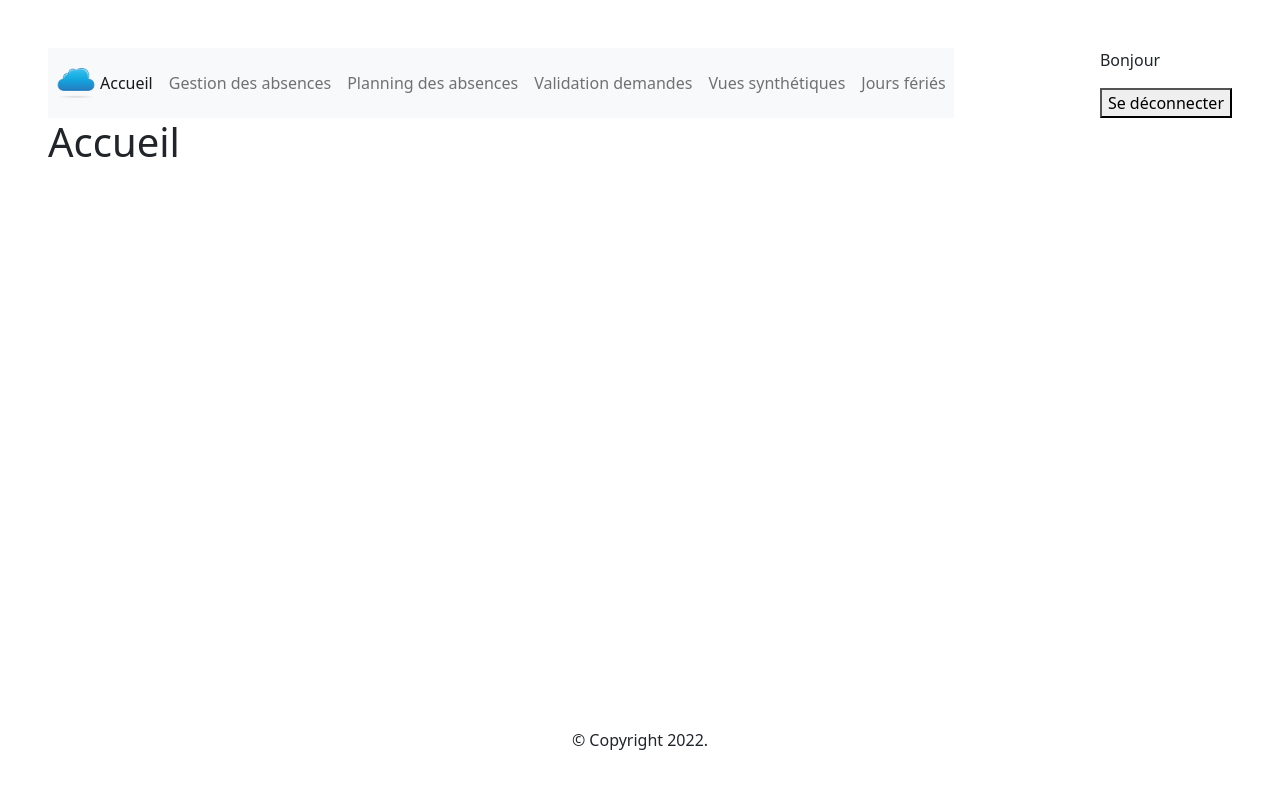
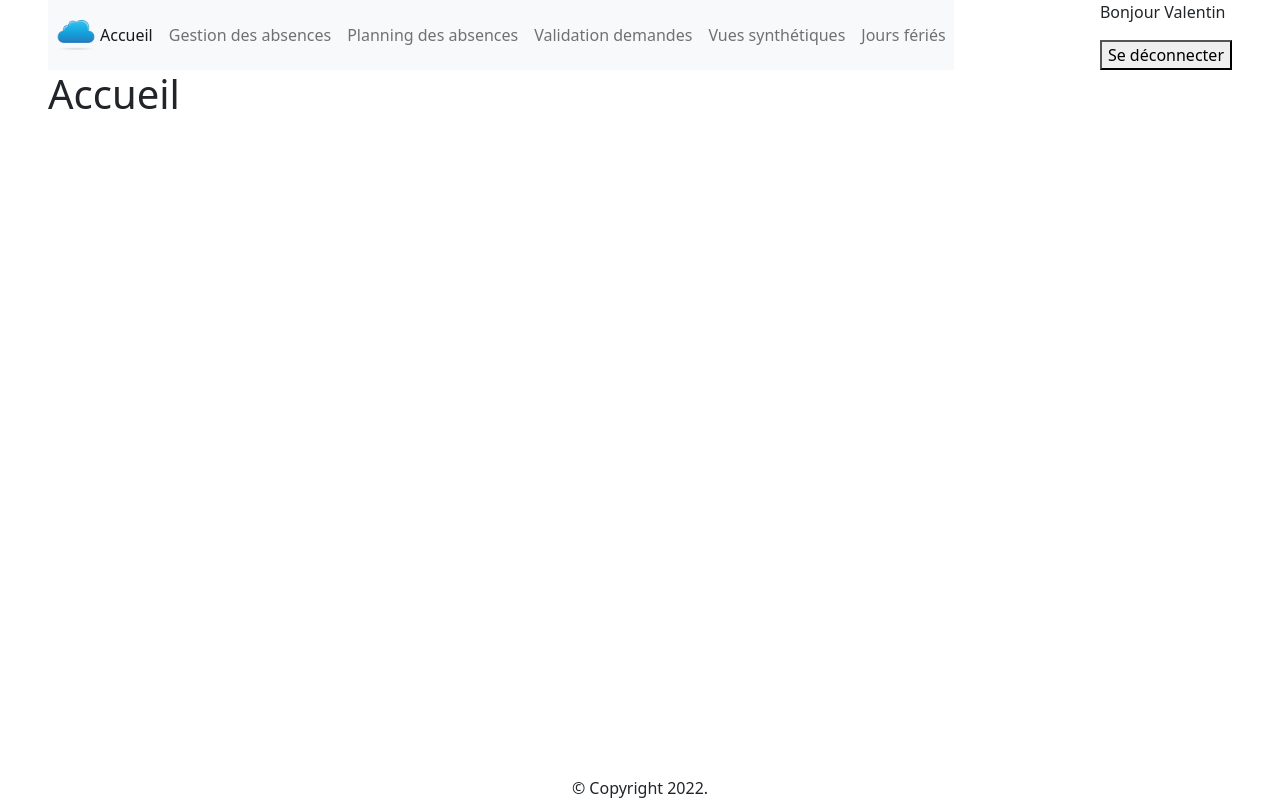
Before and after one commit to Damien-LAITANI/Gestion_absences_React_Node, a React (Create React App) app in the folder app-react/: page / in a window 1280 px wide. Built offline with nearby package versions, Linux system fonts and the light colour scheme.

Commit message:
ajout d'une nouvelle absence via le form dans react

```diff
--- a/app-react/src/App.tsx
+++ b/app-react/src/App.tsx
@@ -8,7 +8,7 @@ import Holiday from './features/components/Holiday/Holiday';
 import Login from './features/components/Login/Login';
 import Planning from './features/components/Planning/Planning';
 import ReportList from './features/components/ReportList/ReportList';
-import { IUser } from './services/IService';
+import { IAbsence, IUser } from './services/IService';
 import {
 	deleteUserToApi,
 	getAllUserFromAPI,
@@ -17,47 +17,37 @@ import {
 	updateUserToApi,
 } from './services/UserService';
 
-const defaultAbsences = [
+const defaultAbsences: IAbsence[] = [
 	{
-		startDate: '2022-12-12T23:00:00:000Z',
-		endDate: '2022-12-24T23:00:00:000Z',
-		type: 'congés payés',
+		startDate: new Date('2022-12-12T23:00:00:000Z'),
+		endDate: new Date('2022-12-24T23:00:00:000Z'),
+		types: 'congé payé',
 		motif: 'vacances',
 		status: 'EN_ATTENTE_VALIDATION',
 	},
 	{
-		startDate: '2022-12-24T23:00:00:000Z',
-		endDate: '2022-12-31T23:00:00:000Z',
-		type: 'congés payés',
+		startDate: new Date('2022-12-12T23:00:00:000Z'),
+		endDate: new Date('2022-12-24T23:00:00:000Z'),
+		types: 'congé payé',
 		motif: 'vacances',
 		status: 'VALIDEE',
 	},
 ];
 
-const defaultUser: {
-	firstname: string;
-	lastname: string;
-	email: string;
-	password: string;
-	roles: string[];
-	absences: any[];
-	employees: string[]; // IDs
-	superior: string; // ID
-	id: string;
-} = {
+const defaultUser: IUser = {
 	firstname: 'Valentin',
 	lastname: 'SILVESTRE',
 	email: 'val@gmail.fr',
 	password: '123456789',
-	roles: ['ADMIN', 'MANAGER'],
+	roles: ['admin', 'manager'],
 	absences: defaultAbsences,
 	employees: [], // IDs
 	superior: 'ae123456', // ID
-	id: 'azeertsddv',
+	_id: 'azeertsddv',
 };
 
 const App = () => {
-	const [user, setUser] = useState({});
+	const [user, setUser] = useState<IUser>(defaultUser);
 	const userID = '6399b395ba1d4a74d1521322';
 
 	const getAll = async () => {
@@ -149,14 +139,14 @@ const App = () => {
 	}, [user]);
 
 	return (
-		<div className="app container-fluid min-vh-100 d-flex flex-column p-5">
+		<div className="app container-fluid min-vh-100 d-flex flex-column px-5">
 			<Header user={user} />
 			<main className="flex-grow-1">
 				<Routes>
 					<Route path="/" element={<h1>Accueil</h1>} />
 					<Route
 						path="/absences"
-						element={<Absences user={user} />}
+						element={<Absences user={user} setUser={setUser} />}
 					/>
 					<Route path="/planning" element={<Planning />} />
 					<Route
--- a/app-react/src/features/components/AbsenceForm/AbsenceForm.tsx
+++ b/app-react/src/features/components/AbsenceForm/AbsenceForm.tsx
@@ -1,17 +1,59 @@
+import { useNavigate } from 'react-router';
+import { IUser } from '../../../services/IService';
+import { updateUserToApi } from '../../../services/UserService';
+
 interface IAbsenceListProps {
 	setShowAbsenceForm: Function;
-	user: any;
+	setUser: Function;
+	user: IUser;
 }
 
-const AbsenceForm = ({ setShowAbsenceForm }: IAbsenceListProps) => {
+const AbsenceForm = ({
+	setShowAbsenceForm,
+	user,
+	setUser,
+}: IAbsenceListProps) => {
+	const navigate = useNavigate();
+
 	const toggleShowAbsenceForm = () => {
 		setShowAbsenceForm(false);
+	};
+
+	const createNewAbsence = async (event: any) => {
+		event.preventDefault();
+		const [startDate, endDate, types, motif] = event.target;
+		const startDateValue = startDate.value;
+		const endDateValue = endDate.value;
+		const typesValue = types.value;
+		const motifValue = motif.value;
+
+		const newAbsence: any = {
+			startDate: startDateValue,
+			endDate: endDateValue,
+			types: typesValue,
+			motif: motifValue,
+			status: 'INITIALE',
+		};
+
+		const updatedUser: IUser = {
+			...user,
+			absences: [...user.absences, newAbsence],
+		};
+
+		const response = await updateUserToApi(updatedUser);
+
+		if (response.status === 200) {
+			console.log(updatedUser);
+			setUser(response.data);
+			toggleShowAbsenceForm();
+			navigate('/absences');
+		}
 	};
 
 	return (
 		<div className="w-50 mx-auto">
 			<h1 className="text-center my-5">Demande d'absence</h1>
-			<form>
+			<form onSubmit={createNewAbsence}>
 				<div className="form-floating mb-3">
 					<input
 						type="date"
@@ -34,6 +76,8 @@ const AbsenceForm = ({ setShowAbsenceForm }: IAbsenceListProps) => {
 
 				<div className="form-floating mb-3">
 					<select
+						name="types"
+						id="select-conge"
 						className="form-select"
 						aria-label="Floating label select example"
 					>
@@ -43,7 +87,7 @@ const AbsenceForm = ({ setShowAbsenceForm }: IAbsenceListProps) => {
 							Congé sans solde
 						</option>
 					</select>
-					<label>Type de congé</label>
+					<label htmlFor="select-conge">Type de congé</label>
 				</div>
 
 				<div className="form-floating mb-3">
@@ -51,7 +95,7 @@ const AbsenceForm = ({ setShowAbsenceForm }: IAbsenceListProps) => {
 						className="form-control"
 						name="motif"
 						rows={5}
-						placeholder=""
+						placeholder="Motif"
 						id="motif"
 						style={{ height: '150px' }}
 					></textarea>
@@ -59,19 +103,11 @@ const AbsenceForm = ({ setShowAbsenceForm }: IAbsenceListProps) => {
 				</div>
 
 				<ul className="p-0 text-center mt-3">
-					<button
-						type="submit"
-						className="btn btn-success me-5"
-						onClick={toggleShowAbsenceForm}
-					>
+					<button type="submit" className="btn btn-success me-5">
 						Valider
 					</button>
 
-					<button
-						type="reset"
-						className="btn btn-danger"
-						onClick={toggleShowAbsenceForm}
-					>
+					<button type="reset" className="btn btn-danger">
 						Annuler
 					</button>
 				</ul>
--- a/app-react/src/features/components/AbsenceList/AbsenceList.tsx
+++ b/app-react/src/features/components/AbsenceList/AbsenceList.tsx
@@ -27,7 +27,7 @@ const AbsenceList = ({ setShowAbsenceForm, user }: IAbsenceListProps) => {
 					</tr>
 				</thead>
 				<tbody>
-					{user.absences.map((absence: any) => {
+					{user.absences?.map((absence: any) => {
 						console.log(absence.startDate);
 
 						return (
--- a/app-react/src/features/components/Absences/Absences.tsx
+++ b/app-react/src/features/components/Absences/Absences.tsx
@@ -1,18 +1,21 @@
 import { useState } from 'react';
+import { IUser } from '../../../services/IService';
 import AbsenceForm from '../AbsenceForm/AbsenceForm';
 import AbsenceList from '../AbsenceList/AbsenceList';
 
 interface IAbsencesProps {
-	user: any;
+	user: IUser;
+	setUser: Function;
 }
 
-const Absences = ({ user }: IAbsencesProps) => {
+const Absences = ({ user, setUser }: IAbsencesProps) => {
 	const [showAbsenceForm, setShowAbsenceForm] = useState<Boolean>(false);
 	return (
 		<>
 			{showAbsenceForm ? (
 				<AbsenceForm
 					user={user}
+					setUser={setUser}
 					setShowAbsenceForm={setShowAbsenceForm}
 				/>
 			) : (
--- a/app-react/src/services/IService.ts
+++ b/app-react/src/services/IService.ts
@@ -1,4 +1,4 @@
-interface IAbsence {
+export interface IAbsence {
 	startDate: Date;
 	endDate: Date;
 	types: 'congé payé' | 'RTT' | 'congé sans solde';
```
